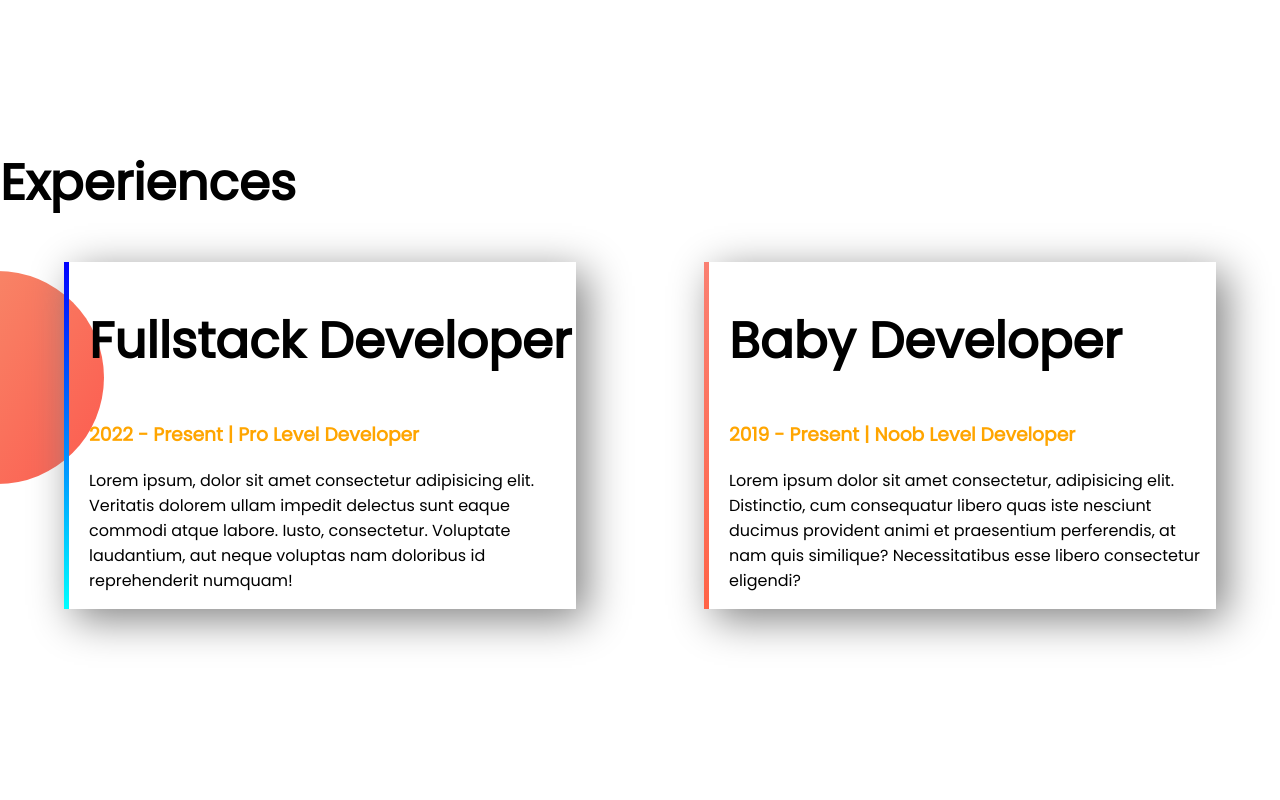
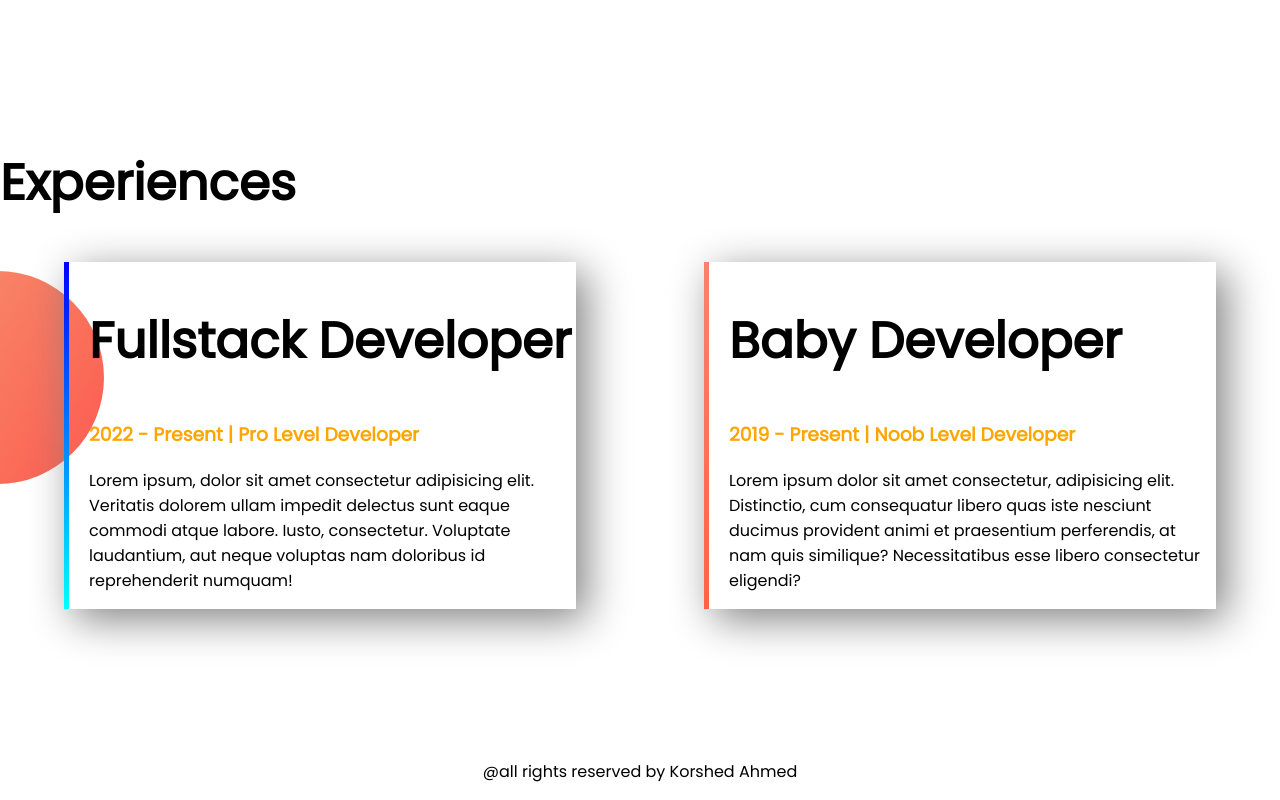
Before and after one commit to KorshedAhmed/developer-portfolio, a plain HTML site: page index.html in a window 1280 px wide. Shown: the part 1162-1962 px from the top of the page. Before the commit the page ends 1921 px from the top, so only its background shows below. Drawn offline with Linux system fonts and the light colour scheme.

Commit message:
footer added

```diff
--- a/index.html
+++ b/index.html
@@ -81,6 +81,9 @@
         </div>
 
     </section>
+    <footer>
+        <p>@all rights reserved by Korshed Ahmed</p>
+    </footer>
 </body>
 
 </html>
--- a/style.css
+++ b/style.css
@@ -59,3 +59,6 @@ h1{
     border-image: linear-gradient(salmon, tomato);
     border-image-slice: 1;
 }
+footer p{
+    text-align: center;
+}
```
